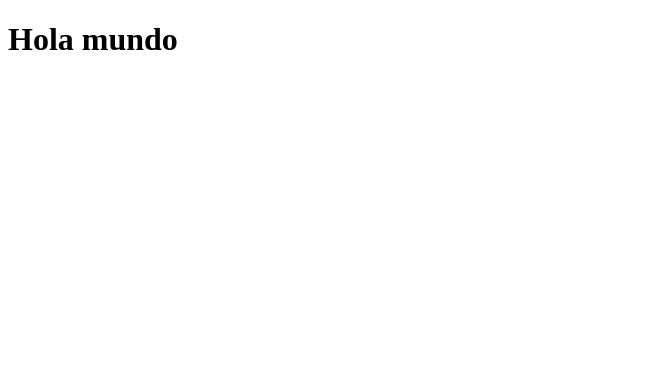
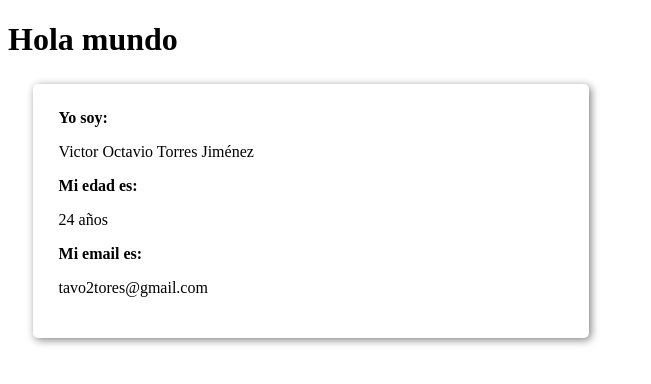
Before and after one commit to Israel2709/7ageneracion, a plain HTML site: page github_class/index.html in a window 1280 px wide. Shown: the whole page, without its empty margins (0-651 px from the left). Drawn offline with Linux system fonts and the light colour scheme.

Commit message:
2020-02-25/add Card victor-torres.

```diff
--- /dev/null
+++ b/github_class/css/style.css
@@ -0,0 +1,8 @@
+section article.card-victor-torres {
+    width: 40%;
+    background: white;
+    box-shadow: 2px 2px 9px gray;
+    padding: 2%;
+    border-radius: 5px;
+    margin: 2% 2%;
+}
--- a/github_class/index.html
+++ b/github_class/index.html
@@ -3,9 +3,20 @@
 <head>
     <meta charset="UTF-8">
     <meta name="viewport" content="width=device-width, initial-scale=1.0">
+    <link rel="stylesheet" href="./css/style.css">
     <title>Document</title>
 </head>
 <body>
     <h1>Hola mundo</h1>
+    <section>
+        <article class="card-victor-torres">
+            <label> <strong>Yo soy:</strong></label>
+            <p class="name-victor-torres">Victor Octavio Torres Jiménez</p>
+            <label><strong> Mi edad es: </strong></label>
+            <p class="edad-victor-torres">24 años</p>
+            <label><strong> Mi email es: </strong></label>
+            <p class="email-victor-torres">tavo2tores@gmail.com</p>
+        </article>
+    </section>
 </body>
 </html>
```
